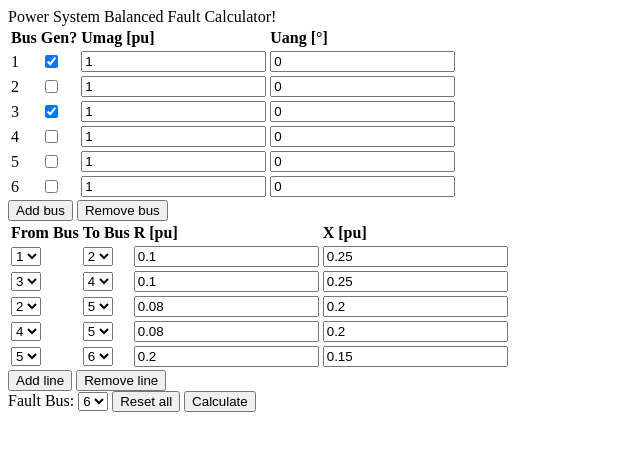
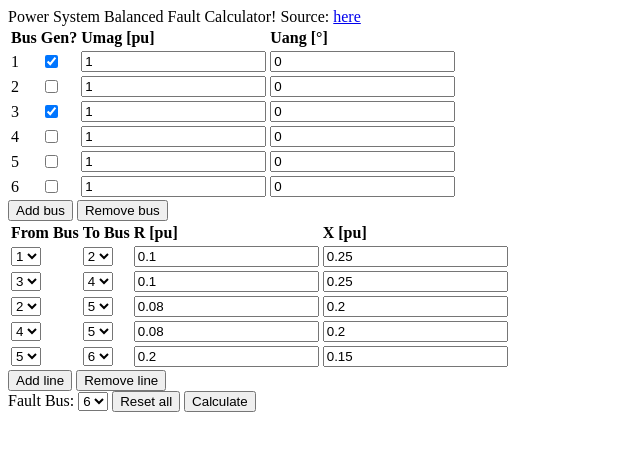
Before and after one commit to alessobon/psbalfault, a plain HTML site: page index.html in a window 1280 px wide. Shown: the full height of the page, 0-640 px from the left. Drawn offline with Linux system fonts and the light colour scheme.

Commit message:
link to source added

```diff
--- a/index.html
+++ b/index.html
@@ -18,7 +18,7 @@
   gtag('config', 'G-VP2BSHNMM3');
 </script>
 <body>
-    Power System Balanced Fault Calculator!
+    Power System Balanced Fault Calculator! Source: <a href="https://github.com/alessobon/psbalfault" target="_blank" rel="noopener noreferrer">here</a>
     <script  type="text/javascript" src="src/psfault.js"> NoBuses = 6;</script>
     <br>
 <div>
```
